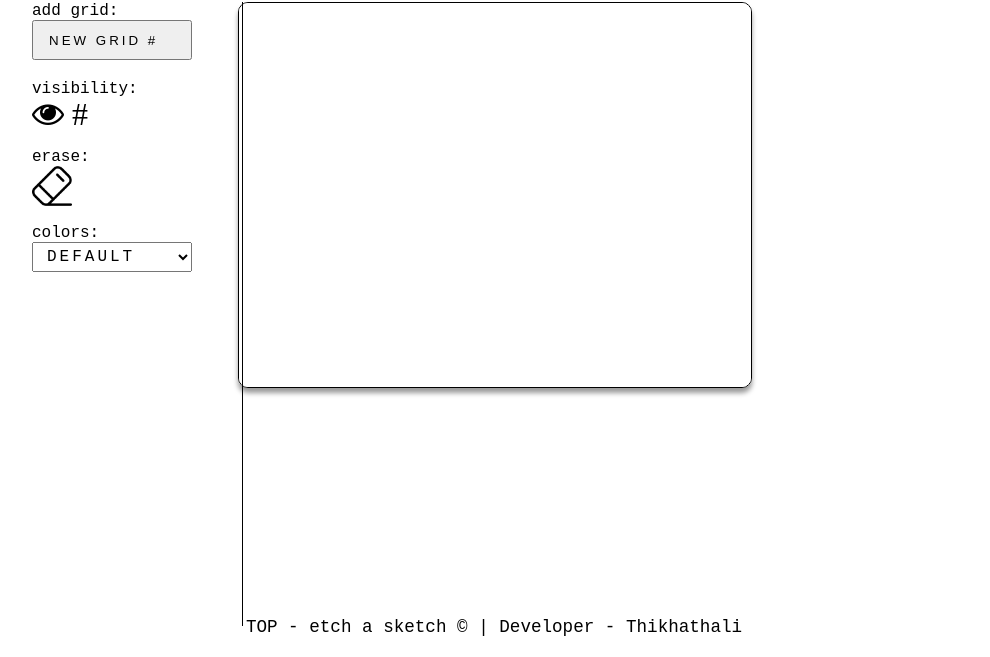
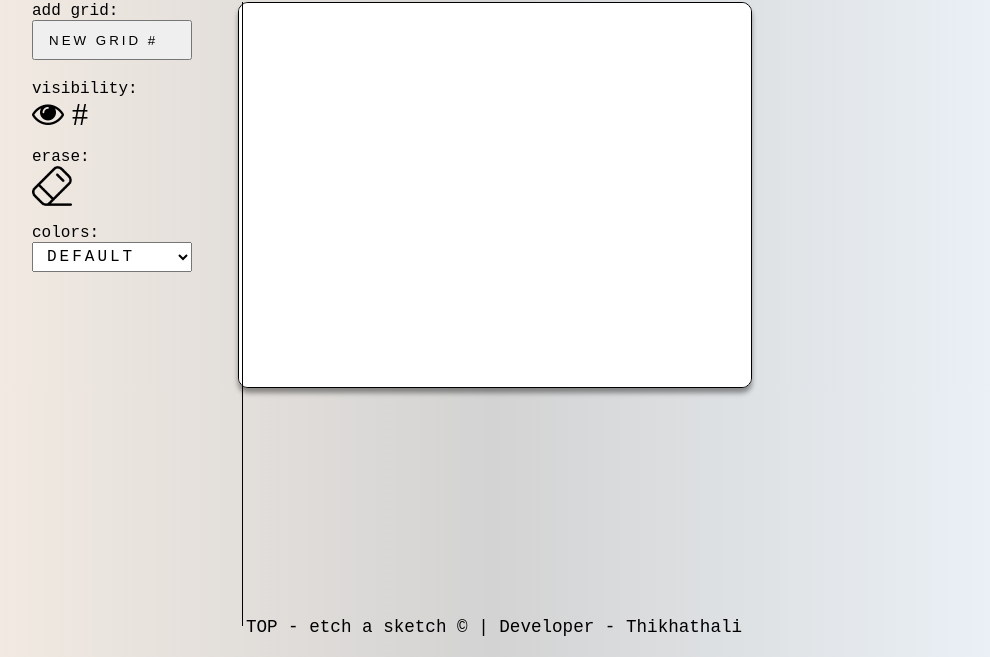
Before and after one commit to Thikhathali/etch-a-sketch, a plain HTML site: page index.html in a window 1280 px wide. Shown: the part 143-800 px from the top of the page, without its empty margins (146-1136 px from the left). Drawn offline with Linux system fonts and the light colour scheme; a web font is replaced by a local one.

Commit message:
Updated the canvas color

```diff
--- a/css/style.css
+++ b/css/style.css
@@ -5,7 +5,7 @@
 
 body{
   font-family: 'Common Pixel', monospace;
-  background-color: #fff;
+  background: linear-gradient(to right, linen, lightgray, aliceblue);
 }
 
 .header {
```
